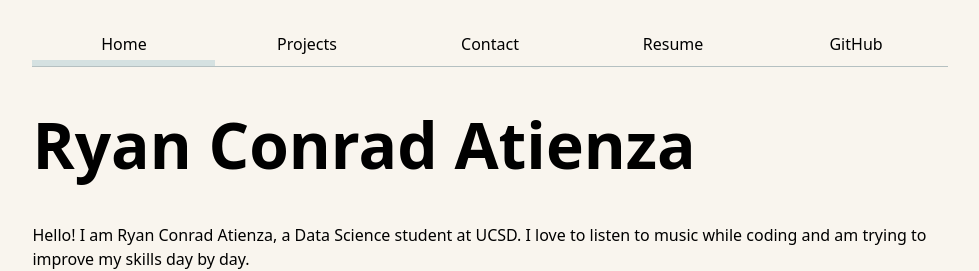
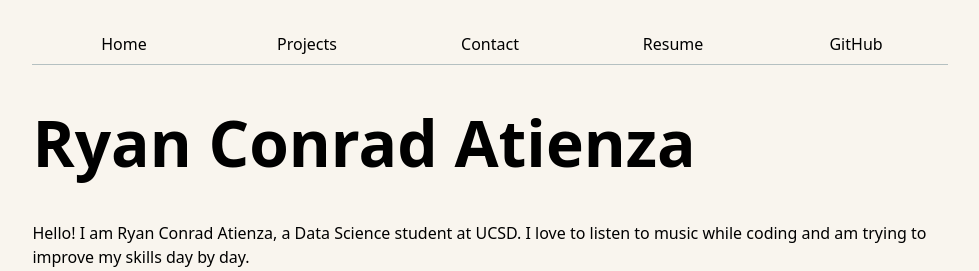
Before and after one commit to popokeyry/portfolio, a plain HTML site: page index.html in a window 1280 px wide. Shown: the top 271 px of the page, without its empty margins (150-1129 px from the left). Drawn offline with Linux system fonts and the light colour scheme.

Commit message:
step 3 v22

```diff
--- a/global.js
+++ b/global.js
@@ -4,10 +4,49 @@
   return Array.from(context.querySelectorAll(selector));
 }
 
-let navLinks = $$('nav a');
+// let navLinks = $$('nav a');
 
-let currentLink = navLinks.find(
-  (a) => a.host === location.host && a.pathname === location.pathname,
-);
+// let currentLink = navLinks.find(
+//   (a) => a.host === location.host && a.pathname === location.pathname,
+// );
 
-currentLink?.classList.add('current');
+// currentLink?.classList.add('current');
+
+const BASE_PATH = (location.hostname === "localhost" || location.hostname === "127.0.0.1")
+  ? "/"                  // Local server
+  : "/website/";         // GitHub Pages repo name
+
+let pages = [
+  { url: '', title: 'Home' },
+  { url: 'projects/', title: 'Projects' },
+  { url: 'contact/', title: 'Contact' },
+  { url: 'resume/', title: 'Resume' },
+  { url: 'https://github.com', title: 'GitHub', external: true },
+];
+
+let nav = document.createElement('nav');
+document.body.prepend(nav);
+
+for (let p of pages) {
+  let url = p.url;
+  let title = p.title;
+  // next step: create link and add it to nav
+  // Create link and add it to nav
+  url = !url.startsWith('http') ? BASE_PATH + url : url;
+
+  let a = document.createElement('a');
+  a.href = url;
+  a.textContent = title;
+
+  if (a.host === location.host && a.pathname === location.pathname) {
+    a.classList.add('current');
+  }
+
+  if (a.host !== location.host) {
+    a.target = '_blank';
+  }
+
+
+  nav.append(a);
+
+}
--- a/index.html
+++ b/index.html
@@ -8,13 +8,13 @@
     <script src="global.js" type="module"> </script>
 </head>
 <body>
-    <nav>
+    <!-- <nav>
         <a href="index.html"> Home </a>
         <a href="projects/index.html"> Projects </a>
         <a href="contact/index.html"> Contact </a>
         <a href="resume/index.html"> Resume </a>
         <a href="https://github.com" target="_blank"> GitHub </a>
-    </nav>
+    </nav>    -->
     <h1> Ryan Conrad Atienza </h1>
         <p> Hello! I am Ryan Conrad Atienza, a Data Science student at UCSD. I love to
             listen to music while coding and am trying to improve my skills day by day. </p>
```
Also changed, not shown: contact/index.html (+2 -2 lines), projects/index.html (+2 -2 lines), resume/index.html (+2 -2 lines).
